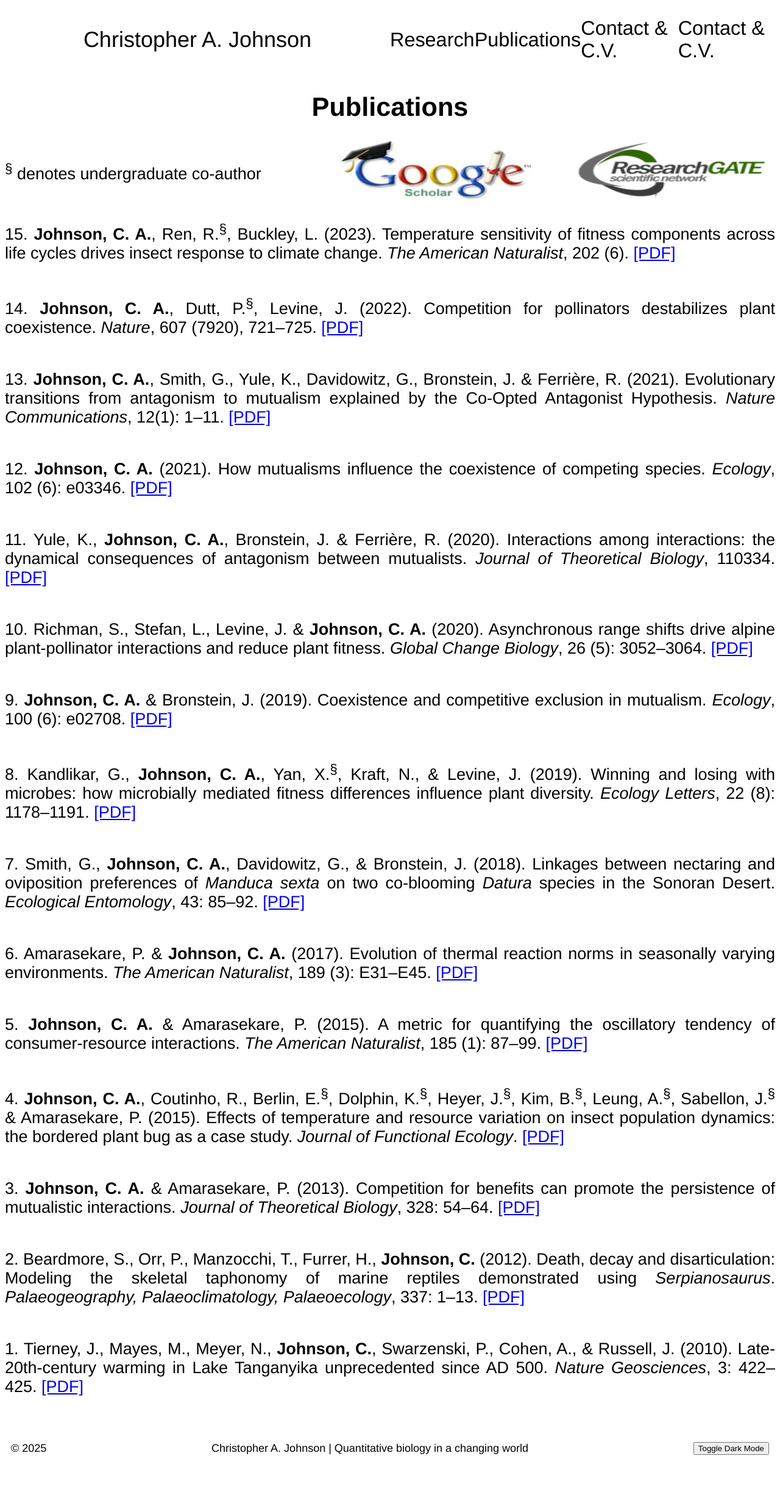
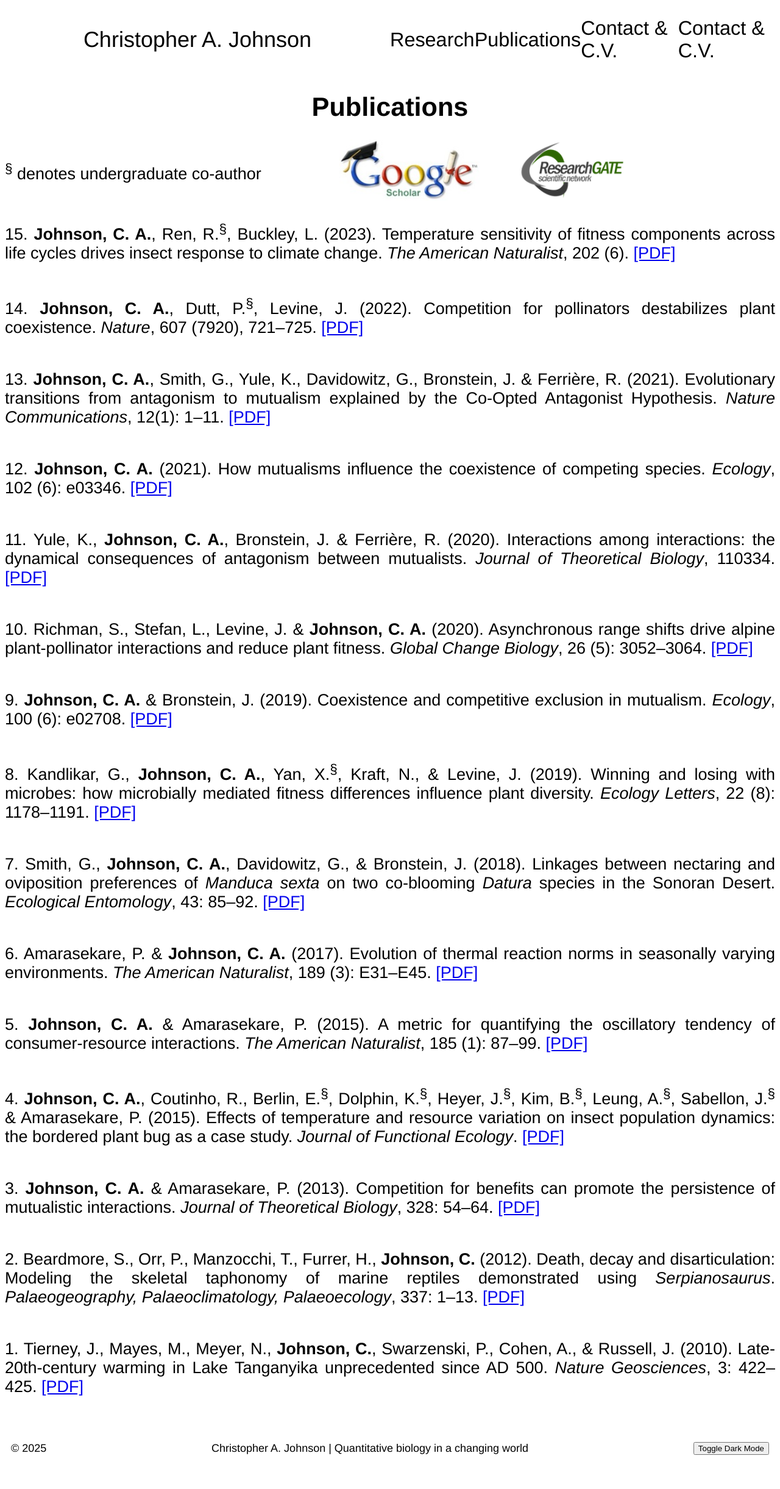
Before and after one commit to chrisajohnson/chrisajohnson.github.io, a Jekyll site: the page built from publications.md, in a window 1280 px wide. Shown: the whole page at 61% size. Built offline with Jekyll 4.4.1, drawn with Linux system fonts in a browser that asks for light colours.

Commit message:
Update publications.md

```diff
--- a/publications.md
+++ b/publications.md
@@ -9,10 +9,10 @@
 <div style="display: flex; align-items: center;">
     <span><sup>&sect;</sup>&nbsp;denotes undergraduate co-author</span>
     <a href="https://scholar.google.com/citations?user=IzLbtxcAAAAJ&hl=en" target="_blank" style="margin-left: 10vw;">
-        <img src="{{ '/images/Google_scholar.jpg' | relative_url }}" alt="Google Scholar logo" style="height: 100px; min-width:25vw;">
+        <img src="{{ '/images/Google_scholar.jpg' | relative_url }}" alt="Google Scholar logo" style="height: 100px;" media = "min-width: 25vw;">
     </a>
     <a href="https://www.researchgate.net/profile/Christopher-Johnson-41" target="_blank" style="margin-left: 5vw;">
-        <img src="{{ '/images/Research_gate.png' | relative_url }}" alt="Research Gate logo" style="height: 100px; min-width:25vw;">
+        <img src="{{ '/images/Research_gate.png' | relative_url }}" alt="Research Gate logo" style="height: 100px;" media = "min-width: 25vw;">
     </a>
 </div>
 
```
